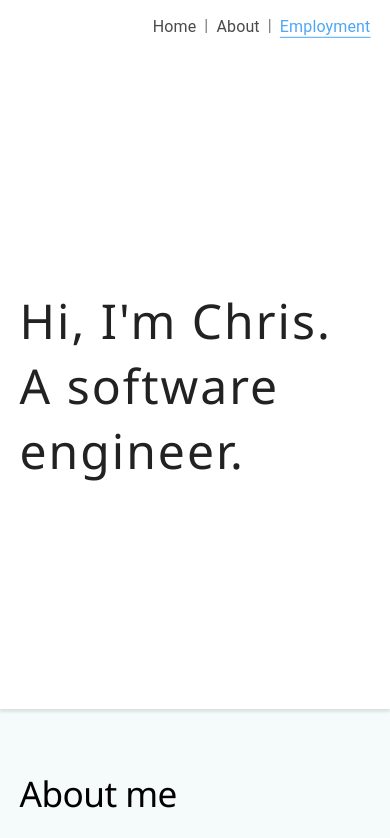
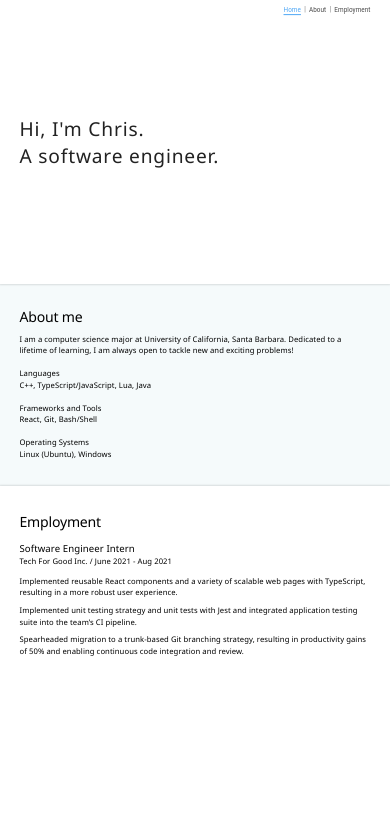
Before and after one commit to chriscerie/chriscerie.github.io, a React (Create React App) app: page / in a window 390 px wide. Shown: the top 838 px of the page. Built offline with nearby package versions, Linux system fonts and the light colour scheme.

Commit message:
Edit scale

```diff
--- a/src/App/components/Header/index.css
+++ b/src/App/components/Header/index.css
@@ -1,5 +1,5 @@
 .header {
-    width: 100vw;
+    width: 100%;
     max-width: 100%;
     height: 50px;
     top: 0;
@@ -9,7 +9,7 @@
 }
 
 .header-sticky {
-    width: 100vw;
+    width: 100%;
     max-width: 100%;
     height: 50px;
     top: 0;
--- a/src/App/components/HorizontalBar.css
+++ b/src/App/components/HorizontalBar.css
@@ -9,7 +9,7 @@
 .horizontal-bar-down,
 .horizontal-bar-up {
     position: relative;
-    width: 100vw;
+    width: 100%;
     max-width: 100%;
     height: 5px;
     z-index: 50;
--- a/src/App/index.css
+++ b/src/App/index.css
@@ -1,17 +1,5 @@
-.App {
+.App {}
+
+@media only screen and (max-width: 600px) {
+  .App {zoom: 40%;}
 }
-
-@media (prefers-reduced-motion: no-preference) {
-  .App-logo {
-    animation: App-logo-spin infinite 20s linear;
-  }
-}
-
-@keyframes App-logo-spin {
-  from {
-    transform: rotate(0deg);
-  }
-  to {
-    transform: rotate(360deg);
-  }
-}
--- a/src/App/index.tsx
+++ b/src/App/index.tsx
@@ -12,7 +12,7 @@ function App() {
   const employmentRef = useRef<HTMLDivElement>(null);
 
   return (
-    <div>
+    <div className="App">
       <Header linkRefs={[
         {
           linkName: "Home",
```
